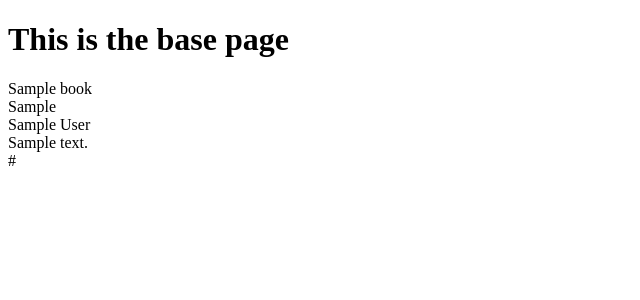
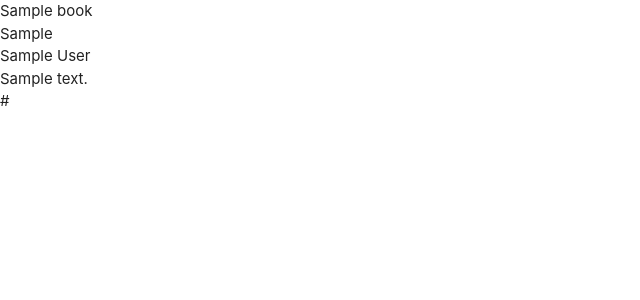
Before and after one commit to byrnelorcan/MS3-UniBook, a Flask app: page / in a window 1280 px wide. Shown: the top 300 px of the page, without its empty margins (0-640 px from the left). Run offline with Flask 2, Linux system fonts and the light colour scheme; a database or web service that is not in the repository returns one stand-in record (values such as "Sample title"); some libraries are stand-ins or nearby versions.

Commit message:
cdn for materialize, font awesome, jquery

```diff
--- a/templates/base.html
+++ b/templates/base.html
@@ -4,11 +4,16 @@
     <meta charset="UTF-8">
     <meta http-equiv="X-UA-Compatible" content="IE=edge">
     <meta name="viewport" content="width=device-width, initial-scale=1.0">
+    <link rel="stylesheet" href="https://use.fontawesome.com/releases/v5.15.4/css/all.css"
+    integrity="sha384-DyZ88mC6Up2uqS4h/KRgHuoeGwBcD4Ng9SiP4dIRy0EXTlnuz47vAwmeGwVChigm" type="text/css" crossorigin="anonymous">
+    <link rel="stylesheet" href="https://cdnjs.cloudflare.com/ajax/libs/materialize/1.0.0/css/materialize.min.css" type="text/css">
     <title>UniBook</title>
 </head>
 <body>
-    <h1>This is the base page </h1>
     {% block content %}
     {% endblock %}
+
+    <script src="https://code.jquery.com/jquery-3.6.0.min.js" integrity="sha256-/xUj+3OJU5yExlq6GSYGSHk7tPXikynS7ogEvDej/m4=" crossorigin="anonymous"></script>
+    <script src="https://cdnjs.cloudflare.com/ajax/libs/materialize/1.0.0/js/materialize.min.js"></script>
 </body>
 </html>
```
